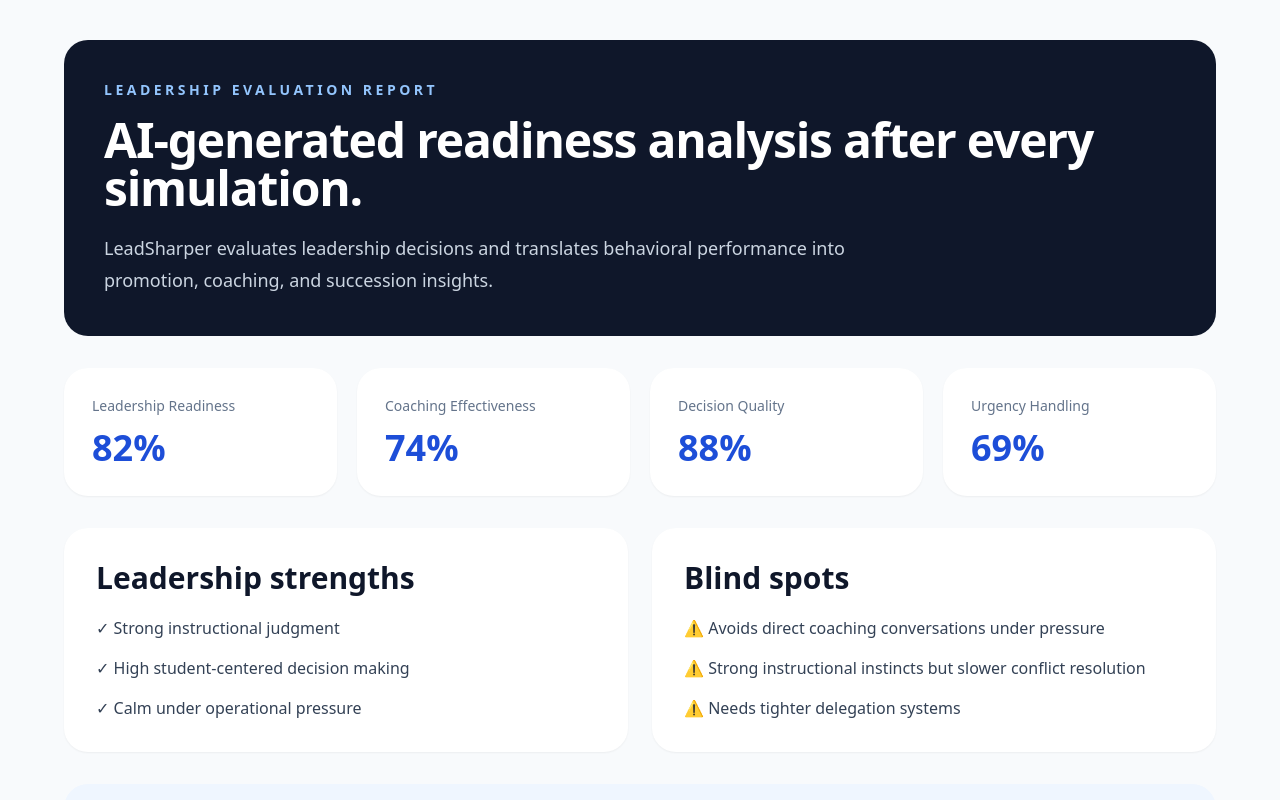
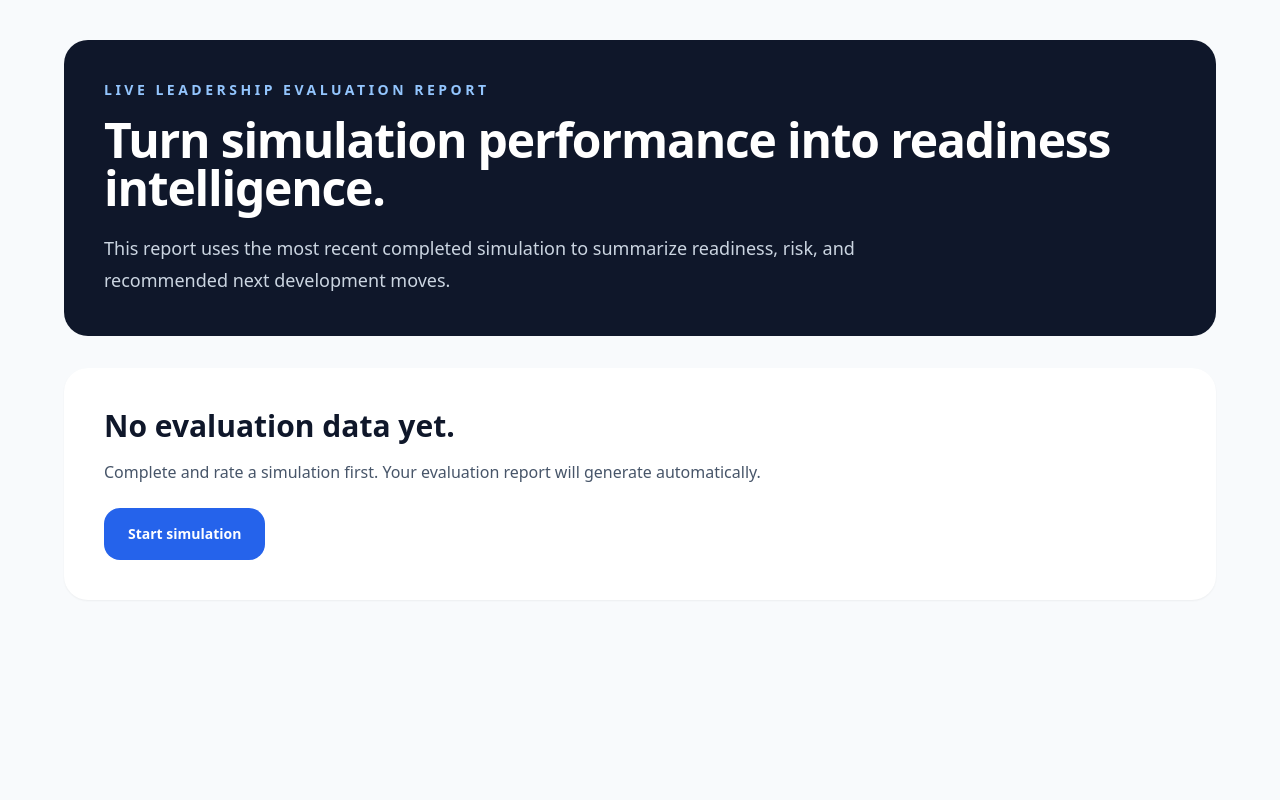
Before and after one commit to jmarc296-jpg/instructional-leadership-practice, a Next.js app: page /evaluation-report in a window 1280 px wide. Shown: the top 800 px of the page. Built offline with nearby package versions, Linux system fonts and the light colour scheme.

Commit message:
Connect evaluation report to live simulation data

```diff
--- a/app/evaluation-report/page.tsx
+++ b/app/evaluation-report/page.tsx
@@ -1,47 +1,61 @@
+'use client'
+
+import { getLeadershipIntelligenceSnapshots } from '@/lib/local-store'
+
 export default function EvaluationReportPage() {
+  const snapshots = getLeadershipIntelligenceSnapshots()
+  const latest = snapshots[snapshots.length - 1]
+
+  const profile = latest?.profile as any
+  const consequences = latest?.consequences as any
+  const recommendation = latest?.recommendation as any
+
   const scores = [
-    { label: "Leadership Readiness", score: "82%" },
-    { label: "Coaching Effectiveness", score: "74%" },
-    { label: "Decision Quality", score: "88%" },
-    { label: "Urgency Handling", score: "69%" }
-  ]
-
-  const blindSpots = [
-    "Avoids direct coaching conversations under pressure",
-    "Strong instructional instincts but slower conflict resolution",
-    "Needs tighter delegation systems"
-  ]
-
-  const strengths = [
-    "Strong instructional judgment",
-    "High student-centered decision making",
-    "Calm under operational pressure"
+    { label: "Instructional Precision", score: profile?.instructionalPrecision ?? 0 },
+    { label: "Accountability Strength", score: profile?.accountabilityStrength ?? 0 },
+    { label: "Communication Clarity", score: profile?.communicationClarity ?? 0 },
+    { label: "Student Impact Orientation", score: profile?.studentImpactOrientation ?? 0 }
   ]
 
   return (
     <main className="min-h-screen bg-slate-50 px-6 py-10">
       <div className="mx-auto max-w-6xl space-y-8">
-
         <section className="rounded-3xl bg-slate-900 p-10 text-white">
           <p className="text-sm font-semibold uppercase tracking-[0.25em] text-blue-300">
-            Leadership Evaluation Report
+            Live Leadership Evaluation Report
           </p>
 
           <h1 className="mt-4 text-5xl font-semibold tracking-tight">
-            AI-generated readiness analysis after every simulation.
+            Turn simulation performance into readiness intelligence.
           </h1>
 
           <p className="mt-5 max-w-3xl text-lg leading-8 text-slate-300">
-            LeadSharper evaluates leadership decisions and translates behavioral performance into promotion, coaching, and succession insights.
+            This report uses the most recent completed simulation to summarize readiness, risk, and recommended next development moves.
           </p>
         </section>
 
+        {!latest ? (
+          <section className="rounded-3xl bg-white p-10 shadow-sm">
+            <h2 className="text-3xl font-semibold text-slate-900">
+              No evaluation data yet.
+            </h2>
+
+            <p className="mt-4 text-slate-600">
+              Complete and rate a simulation first. Your evaluation report will generate automatically.
+            </p>
+
+            <a href="/" className="mt-6 inline-block rounded-2xl bg-blue-600 px-6 py-4 text-sm font-semibold text-white">
+              Start simulation
+            </a>
+          </section>
+        ) : (
+          <>
             <section className="grid gap-5 md:grid-cols-4">
               {scores.map((item) => (
                 <div key={item.label} className="rounded-3xl bg-white p-7 shadow-sm">
                   <div className="text-sm text-slate-500">{item.label}</div>
                   <div className="mt-3 text-4xl font-bold text-blue-700">
-                {item.score}
+                    {item.score}/100
                   </div>
                 </div>
               ))}
@@ -50,43 +64,44 @@ export default function EvaluationReportPage() {
             <section className="grid gap-6 lg:grid-cols-2">
               <div className="rounded-3xl bg-white p-8 shadow-sm">
                 <h2 className="text-3xl font-semibold text-slate-900">
-              Leadership strengths
+                  Leadership Risk
                 </h2>
 
-            <ul className="mt-5 space-y-4 text-slate-700">
-              {strengths.map((item) => (
-                <li key={item}>✓ {item}</li>
-              ))}
-            </ul>
+                <p className="mt-5 text-xl font-semibold text-red-700">
+                  {consequences?.unresolvedRisk ?? 'No risk identified'}
+                </p>
+
+                <p className="mt-4 leading-7 text-slate-700">
+                  {consequences?.likelyConsequence ?? 'No consequence available.'}
+                </p>
               </div>
 
               <div className="rounded-3xl bg-white p-8 shadow-sm">
                 <h2 className="text-3xl font-semibold text-slate-900">
-              Blind spots
+                  Recommended Next Rep
                 </h2>
 
-            <ul className="mt-5 space-y-4 text-slate-700">
-              {blindSpots.map((item) => (
-                <li key={item}>⚠ {item}</li>
-              ))}
-            </ul>
+                <p className="mt-5 text-xl font-semibold text-blue-700">
+                  {recommendation?.priority ?? 'Next Step'}
+                </p>
+
+                <p className="mt-4 leading-7 text-slate-700">
+                  {recommendation?.nextPracticeFocus ?? 'Continue targeted leadership practice.'}
+                </p>
               </div>
             </section>
 
             <section className="rounded-3xl bg-blue-50 p-8">
               <h2 className="text-3xl font-semibold text-slate-900">
-            Promotion recommendation
+                Promotion Readiness Signal
               </h2>
 
-          <div className="mt-5 text-2xl font-bold text-blue-700">
-            Ready in 6–12 months with targeted coaching support
-          </div>
-
               <p className="mt-4 max-w-3xl leading-7 text-slate-700">
-            This leader demonstrates strong instructional leadership potential but needs additional reps in conflict navigation and staff accountability conversations before immediate promotion.
+                Current risk level: <strong>{profile?.riskLevel ?? 'unknown'}</strong>. This leader should continue targeted practice until readiness patterns are consistently strong across multiple simulations.
               </p>
             </section>
-
+          </>
+        )}
       </div>
     </main>
   )
```
Lines whose indentation alone changed are shown as unchanged.
